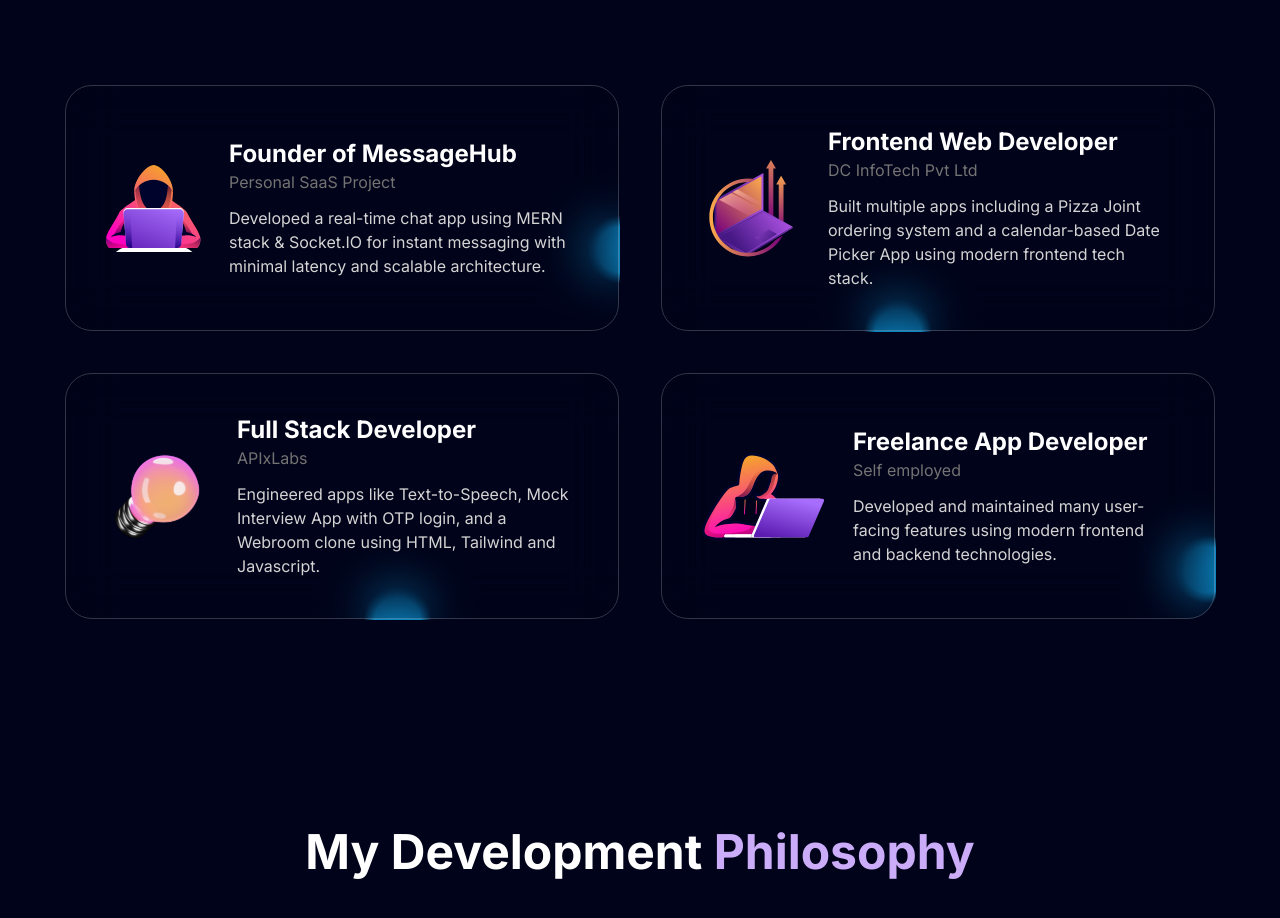
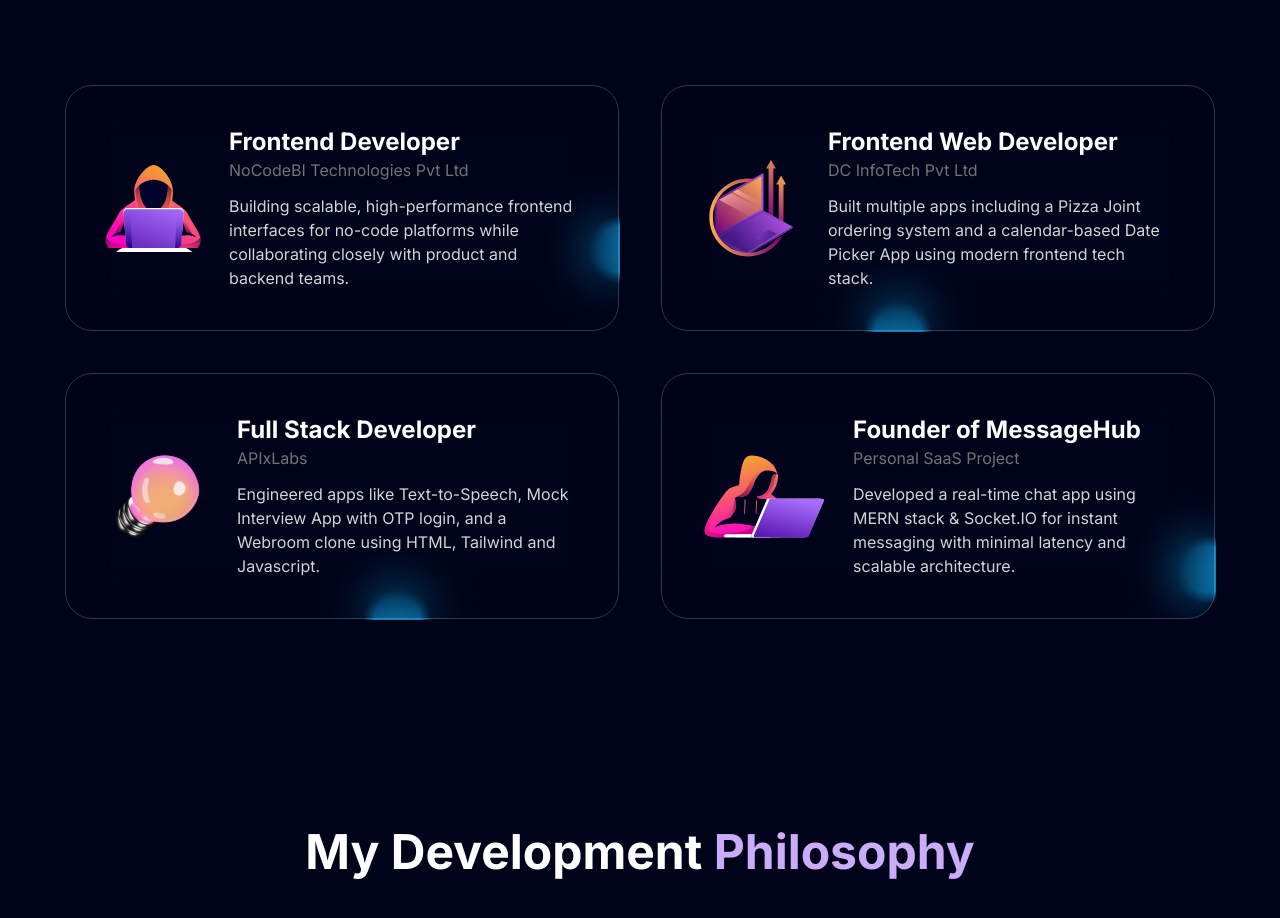
Before and after one commit to Ranjeet-vishwakarma-8081/RanjeetTechSolutions, a React (Vite) app: page / in a window 1280 px wide. Shown: the part 4860-5778 px from the top of the page. Built offline with nearby package versions, Linux system fonts and the light colour scheme.

Commit message:
Added the current working experience

```diff
--- a/src/data/index.jsx
+++ b/src/data/index.jsx
@@ -389,9 +389,9 @@
 export const workExperiences = [
   {
     id: 1,
-    title: "Founder of MessageHub",
-    company: "Personal SaaS Project",
-    desc: "Developed a real-time chat app using MERN stack & Socket.IO for instant messaging with minimal latency and scalable architecture.",
+    title: "Frontend Developer",
+    company: "NoCodeBI Technologies Pvt Ltd",
+    desc: "Building scalable, high-performance frontend interfaces for no-code platforms while collaborating closely with product and backend teams.",
     className: "md:col-span-2",
     thumbnail: "/experience/exp1.svg",
   },
@@ -413,9 +413,9 @@
   },
   {
     id: 4,
-    title: "Freelance App Developer",
-    company: "Self employed",
-    desc: "Developed and maintained many user-facing features using modern frontend and backend technologies.",
+    title: "Founder of MessageHub",
+    company: "Personal SaaS Project",
+    desc: "Developed a real-time chat app using MERN stack & Socket.IO for instant messaging with minimal latency and scalable architecture.",
     className: "md:col-span-2",
     thumbnail: "/experience/exp4.svg",
   },
```
